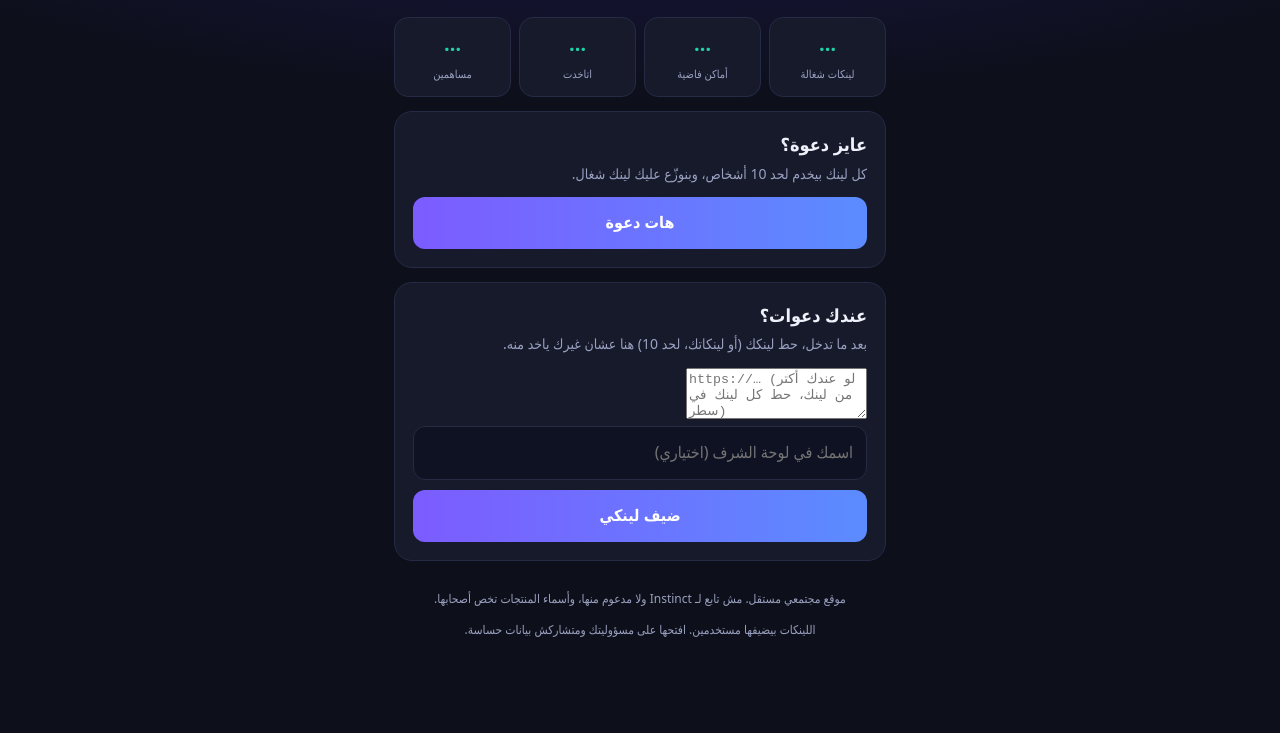
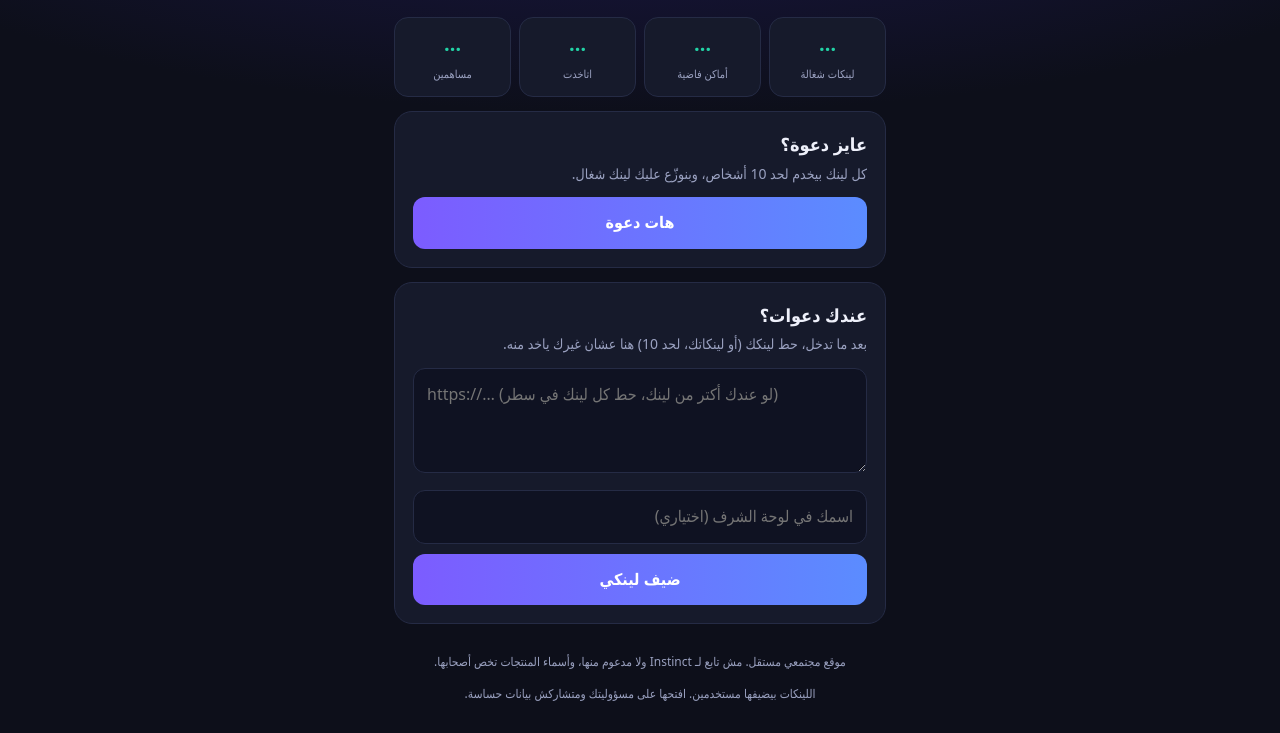
Before and after one commit to dawaty-invite-hub/dawaty, a website: page index.html in a window 1280 px wide. Shown: the part 104-837 px from the top of the page. Before the commit the page ends 800 px from the top, so only its background shows below. Drawn offline with Linux system fonts and the light colour scheme; no server answers.

Commit message:
Update input styles to include textarea

```diff
--- a/style.css
+++ b/style.css
@@ -10,8 +10,8 @@ main{max-width:520px;margin:0 auto;padding:12px 14px;display:grid;gap:14px}
 .stats b{display:block;font-size:20px;color:var(--acc2)}.stats span{font-size:11px;color:var(--mut)}
 .card{background:var(--card);border:1px solid var(--line);border-radius:18px;padding:18px}
 h2{margin:0 0 4px;font-size:18px}.muted{color:var(--mut);font-size:14px;margin:0 0 12px}.small{font-size:12px;margin:10px 0 0}
-input{width:100%;padding:13px;margin-bottom:10px;border-radius:12px;border:1px solid var(--line);background:#0f1222;color:var(--txt);font:inherit}
-input:focus{outline:2px solid var(--acc)}
+input,textarea{width:100%;padding:13px;margin-bottom:10px;border-radius:12px;border:1px solid var(--line);background:#0f1222;color:var(--txt);font:inherit}
+input:focus,textarea:focus{outline:2px solid var(--acc)}
 .hp{position:absolute;width:0;height:0;padding:0;margin:0;border:0;opacity:0;pointer-events:none}
 button{font:inherit;cursor:pointer;border:0;border-radius:12px;padding:13px 16px}
 .primary{width:100%;background:linear-gradient(90deg,var(--acc),#5b8cff);color:#fff;font-weight:700}
```
